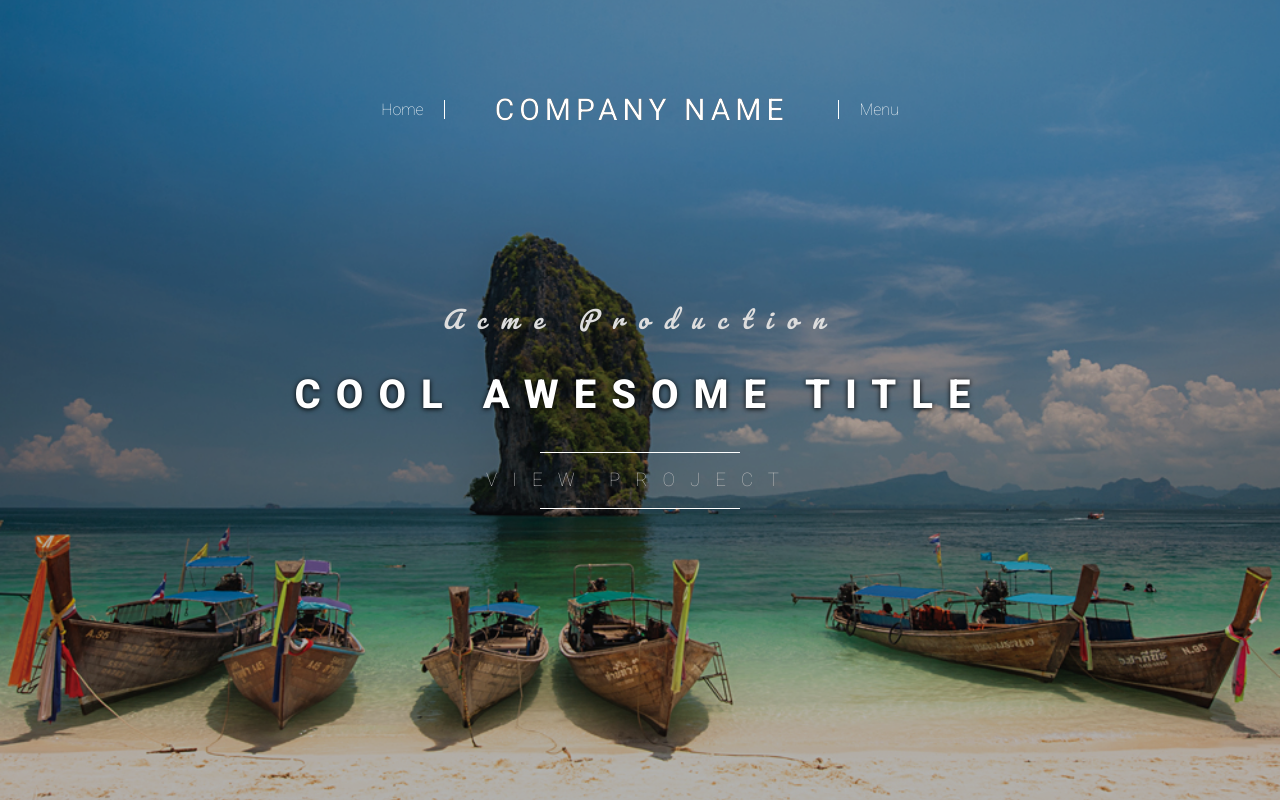
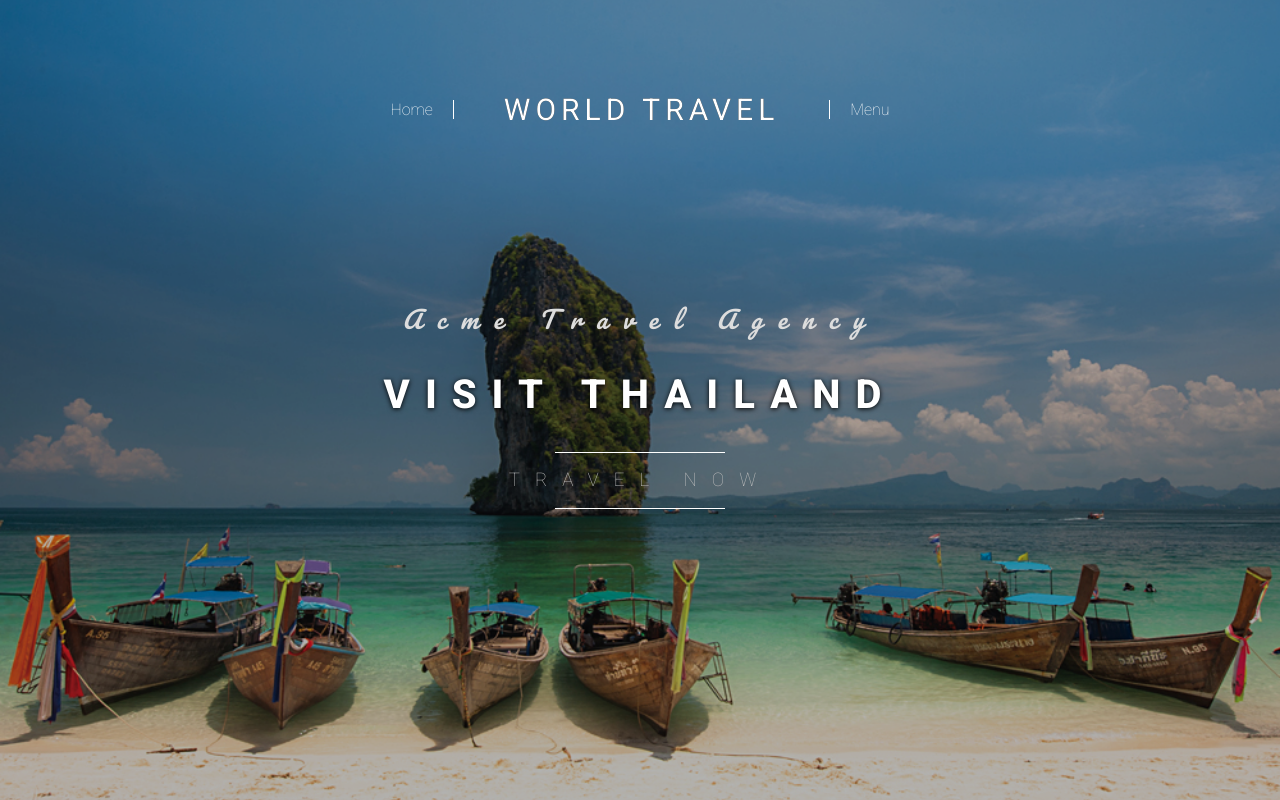
Before and after one commit to drewjex/static-website-boilerplate, a website built with webpack: page app/index.html in a window 1280 px wide. Built offline with nearby package versions, Linux system fonts and the light colour scheme.

Commit message:
changed some of the text

```diff
--- a/app/index.html
+++ b/app/index.html
@@ -36,13 +36,13 @@
 		<div class='bg-image'>
 			<div class='header scale-up-center'>
 				<a href='#'>Home</a>
-				<h1>Company Name</h1>
+				<h1>World Travel</h1>
 				<a href='#'>Menu</a>
 			</div>
 			<div class='title scale-up-center'>
-				<h2><i>Acme Production</i></h2>
-				<h1>Cool Awesome Title</h1>
-				<h3 class='hover-spacing'>View Project</h3>
+				<h2><i>Acme Travel Agency</i></h2>
+				<h1>Visit Thailand</h1>
+				<h3 class='hover-spacing'>Travel Now</h3>
 			</div>
 		</div>
 	</body>
--- a/app/scss/style.scss
+++ b/app/scss/style.scss
@@ -165,7 +165,7 @@ h3 {
 }
 
 .hover-spacing:hover {
-    letter-spacing: 28px!important;
+    letter-spacing: 20px!important;
 }
 
 .scale-up-center {
```
